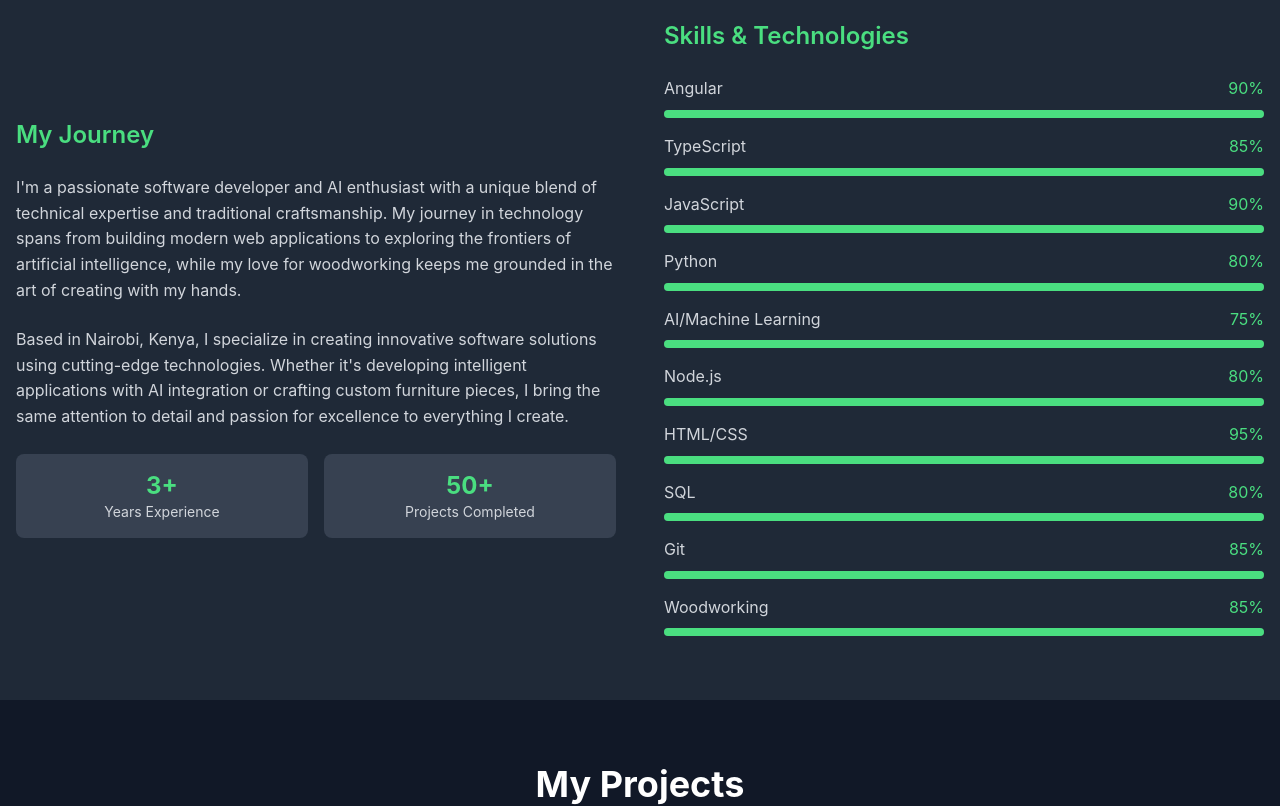
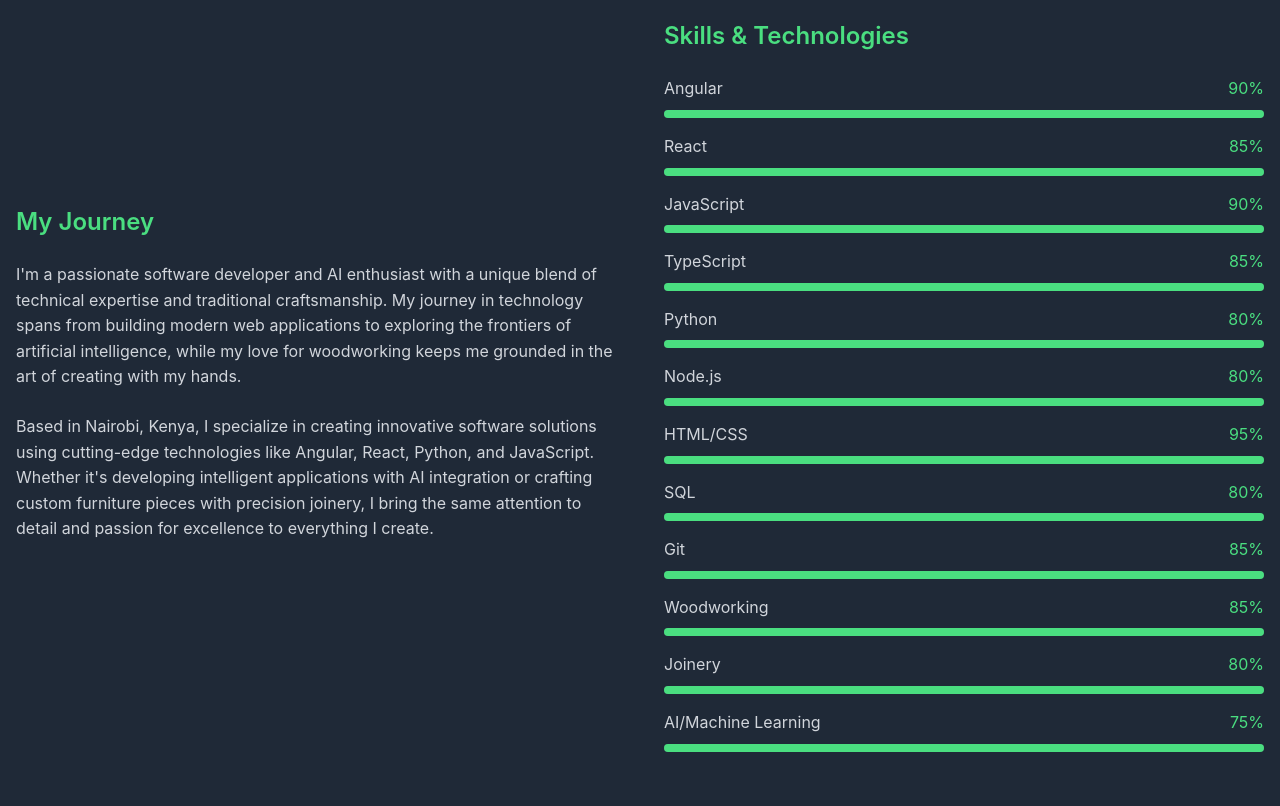
Before and after one commit to Steven1823/FUTURE_FS_01, an Angular app: page / in a window 1280 px wide. Shown: the part 660-1466 px from the top of the page. Built offline with nearby package versions, Linux system fonts and the light colour scheme.

Commit message:
Update Skills and Remove Experience Statistics

```diff
--- a/src/app/app.component.html
+++ b/src/app/app.component.html
@@ -101,21 +101,10 @@
           </p>
           <p class="text-gray-300 mb-6">
             Based in Nairobi, Kenya, I specialize in creating innovative software solutions using
-            cutting-edge technologies. Whether it's developing intelligent applications with AI integration
-            or crafting custom furniture pieces, I bring the same attention to detail and passion for
-            excellence to everything I create.
+            cutting-edge technologies like Angular, React, Python, and JavaScript. Whether it's developing
+            intelligent applications with AI integration or crafting custom furniture pieces with precision
+            joinery, I bring the same attention to detail and passion for excellence to everything I create.
           </p>
-
-          <div class="grid grid-cols-2 gap-4">
-            <div class="text-center p-4 bg-gray-700 rounded-lg">
-              <div class="text-2xl font-bold text-green-400">3+</div>
-              <div class="text-sm text-gray-300">Years Experience</div>
-            </div>
-            <div class="text-center p-4 bg-gray-700 rounded-lg">
-              <div class="text-2xl font-bold text-green-400">50+</div>
-              <div class="text-sm text-gray-300">Projects Completed</div>
-            </div>
-          </div>
         </div>
 
         <div>
--- a/src/app/app.component.ts
+++ b/src/app/app.component.ts
@@ -49,15 +49,17 @@ export class AppComponent {
 
   skills: Skill[] = [
     { name: 'Angular', level: 90 },
+    { name: 'React', level: 85 },
+    { name: 'JavaScript', level: 90 },
     { name: 'TypeScript', level: 85 },
-    { name: 'JavaScript', level: 90 },
     { name: 'Python', level: 80 },
-    { name: 'AI/Machine Learning', level: 75 },
     { name: 'Node.js', level: 80 },
     { name: 'HTML/CSS', level: 95 },
     { name: 'SQL', level: 80 },
     { name: 'Git', level: 85 },
-    { name: 'Woodworking', level: 85 }
+    { name: 'Woodworking', level: 85 },
+    { name: 'Joinery', level: 80 },
+    { name: 'AI/Machine Learning', level: 75 }
   ];
 
   projects: Project[] = [
@@ -83,7 +85,7 @@ export class AppComponent {
       title: 'Side Bed',
       description: 'Custom-designed wooden side bed with modern aesthetics, featuring clean lines and premium wood finish.',
       image: '/assets/WhatsApp Image 2025-03-14 at 12.16.51_4f23d0fe.jpg',
-      technologies: ['Woodworking', 'Design', 'Craftsmanship'],
+      technologies: ['Woodworking', 'Joinery', 'Design', 'Craftsmanship'],
       liveUrl: '#',
       githubUrl: '#',
       category: 'carpentry'
@@ -92,7 +94,7 @@ export class AppComponent {
       title: 'Winker Stand',
       description: 'Elegant wooden winker stand with adjustable features and smooth finish, perfect for modern home decor.',
       image: '/assets/WhatsApp Image 2025-04-04 at 20.06.13_4b467ecb - Copy.jpg',
-      technologies: ['Woodworking', 'Design', 'Hardware'],
+      technologies: ['Woodworking', 'Joinery', 'Design', 'Hardware'],
       liveUrl: '#',
       githubUrl: '#',
       category: 'carpentry'
@@ -110,7 +112,7 @@ export class AppComponent {
       linkedin: 'https://www.linkedin.com/in/steven-kingoro-658472350',
       github: 'https://github.com/stevekingoro'
     },
-    summary: 'Passionate software developer and AI enthusiast with a unique blend of technical expertise and traditional craftsmanship. Experienced in building modern web applications and exploring cutting-edge AI technologies, while maintaining a love for woodworking that keeps me grounded in the art of creating with my hands.',
+    summary: 'Passionate software developer and AI enthusiast with a unique blend of technical expertise and traditional craftsmanship. Experienced in building modern web applications using Angular, React, and other cutting-edge technologies, while exploring AI/ML solutions. My love for woodworking and joinery keeps me grounded in the art of creating with my hands.',
     experience: [
       {
         title: 'Full-Stack Developer',
@@ -146,9 +148,9 @@ export class AppComponent {
       }
     ],
     skills: {
-      technical: ['Angular', 'TypeScript', 'JavaScript', 'Python', 'Node.js', 'HTML/CSS', 'SQL', 'Git', 'AI/ML'],
+      technical: ['Angular', 'React', 'TypeScript', 'JavaScript', 'Python', 'Node.js', 'HTML/CSS', 'SQL', 'Git', 'AI/ML'],
       tools: ['VS Code', 'Git', 'Docker', 'AWS', 'Firebase', 'Figma'],
-      craftsmanship: ['Woodworking', 'Furniture Design', 'Hand Tools', 'Power Tools', 'Finishing Techniques']
+      craftsmanship: ['Woodworking', 'Joinery', 'Furniture Design', 'Hand Tools', 'Power Tools', 'Finishing Techniques']
     },
     projects: [
       {
```
